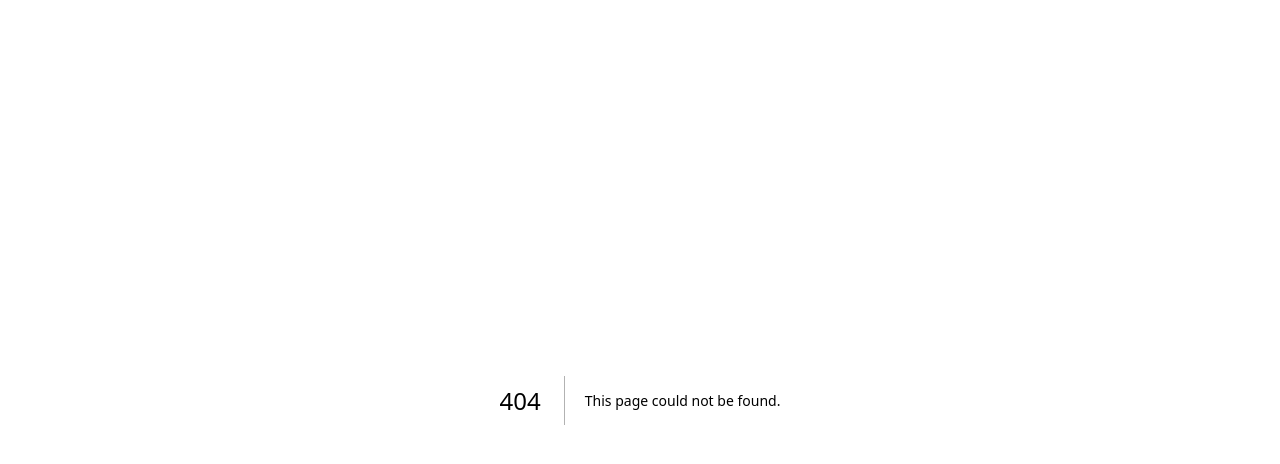
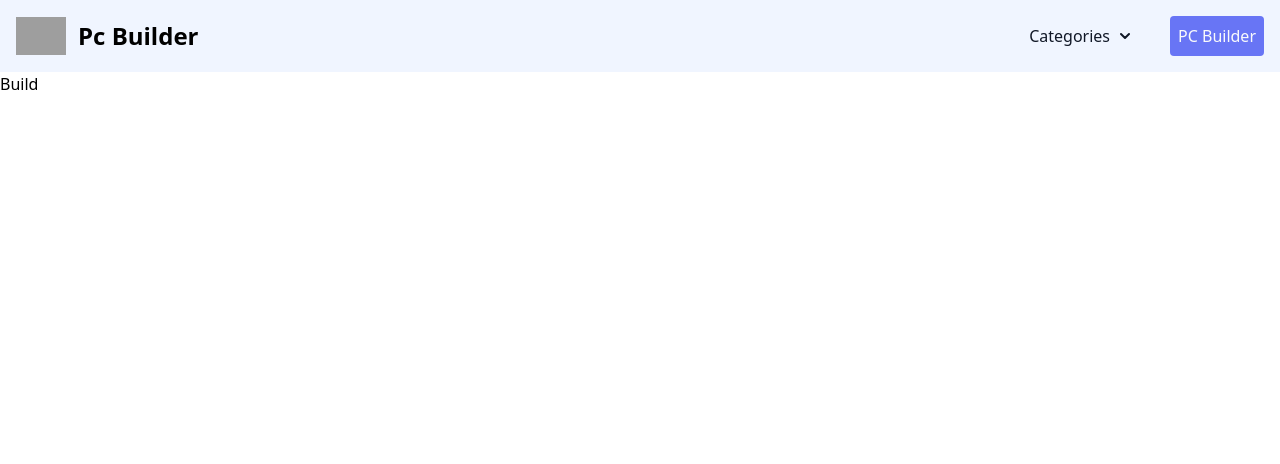
Before and after one commit to asadsanto10/pc-builder-next.js, a Next.js app: page /pc_builder in a window 1280 px wide. Before the commit this address had no page. Shown: the top 464 px of the page. Built offline with nearby package versions, Linux system fonts and the light colour scheme; grey boxes are pictures that could not be loaded.

Commit message:
pc builder

```diff
--- a/src/Layouts/Header.js
+++ b/src/Layouts/Header.js
@@ -93,7 +93,7 @@ const Header = () => {
             </li>
             <li>
               <Link
-                href="#"
+                href="/pc_builder"
                 className="block py-2 pl-3 pr-4 bg-indigo-500 text-gray-50 rounded hover:bg-indigo-300 md:border-0 md:hover:text-blue-700 md:p-2"
               >
                 PC Builder
--- a/src/components/Product/Product.js
+++ b/src/components/Product/Product.js
@@ -1,5 +1,4 @@
 import { useRouter } from 'next/router';
-
 import FeauredCategory from '../FeauredCategory/FeauredCategory';
 import ProductCard from './ProductCard';
 
--- a/src/pages/_app.js
+++ b/src/pages/_app.js
@@ -1,6 +1,12 @@
+import { store } from '@/redux/store';
 import '@/styles/globals.css';
+import { Provider } from 'react-redux';
 
 export default function App({ Component, pageProps }) {
   const getLayout = Component.getLayout || ((page) => page);
-  return getLayout(<Component {...pageProps} />);
+  return getLayout(
+    <Provider store={store}>
+      <Component {...pageProps} />
+    </Provider>
+  );
 }
--- a/src/pages/index.js
+++ b/src/pages/index.js
@@ -1,8 +1,7 @@
-import Head from 'next/head';
-
 import RootLayout from '@/Layouts/RootLayout';
 import Product from '@/components/Product/Product';
 import 'flowbite';
+import Head from 'next/head';
 
 const HomePage = ({ products }) => {
   const featuredProduct = products?.filter((product) => product.featured && product);
--- /dev/null
+++ b/src/pages/pc_builder/index.js
@@ -0,0 +1,14 @@
+import RootLayout from '@/Layouts/RootLayout';
+
+const PCBuilder = () => {
+  return (
+    <div>
+      <h1>Build</h1>
+    </div>
+  );
+};
+
+export default PCBuilder;
+PCBuilder.getLayout = (page) => {
+  return <RootLayout>{page}</RootLayout>;
+};
--- a/src/pages/product/[categoryName].js
+++ b/src/pages/product/[categoryName].js
@@ -1,7 +1,7 @@
 import Head from 'next/head';
 
+import Product from '@/components/Product/Product';
 import RootLayout from '@/Layouts/RootLayout';
-import Product from '@/components/Product/Product';
 
 const CategoryProduct = ({ products }) => {
   return (
--- /dev/null
+++ b/src/redux/features/pcBuilder/pcBuilderSlice.js
@@ -0,0 +1,18 @@
+import { createSlice } from '@reduxjs/toolkit';
+
+const initialState = {
+  buildItem: [],
+};
+
+const pcBuilderSlice = createSlice({
+  name: 'pricing',
+  initialState,
+  reducers: {
+    addBuildItem: (state, action) => {
+      state.buildItem = action.payload;
+    },
+  },
+});
+
+export default pcBuilderSlice;
+export const { addBuildItem } = pcBuilderSlice.actions;
--- /dev/null
+++ b/src/redux/store.js
@@ -0,0 +1,10 @@
+import { configureStore } from '@reduxjs/toolkit';
+import pcBuilderSlice from './features/pcBuilder/pcBuilderSlice';
+
+export const store = configureStore({
+  reducer: {
+    pcBuilder: pcBuilderSlice.reducer,
+  },
+  devTools: process.env.NODE_ENV !== 'production',
+  middleware: (getDefaultMiddlewares) => getDefaultMiddlewares().concat(), // use middleware
+});
```
Also changed, not shown: package.json (+6 -3 lines), .eslintrc.json.
